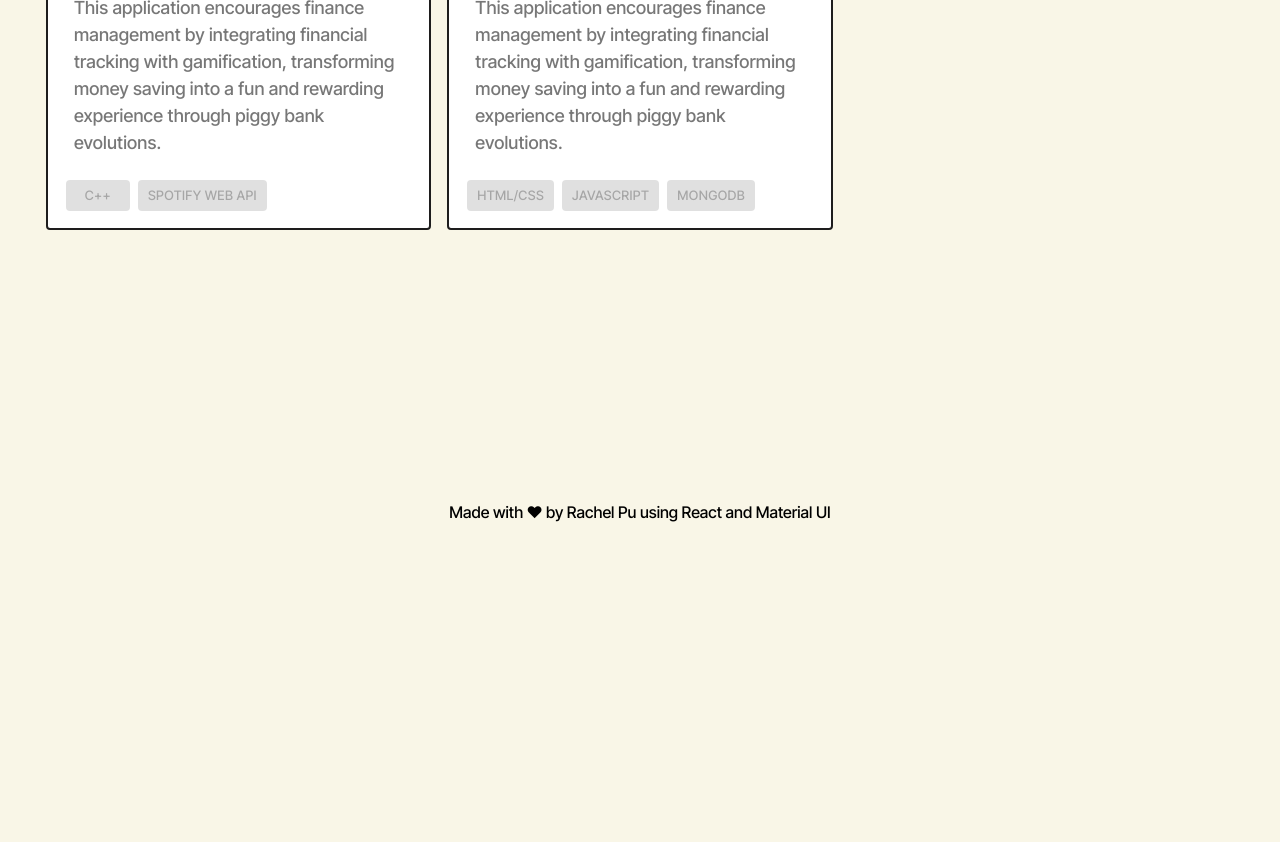
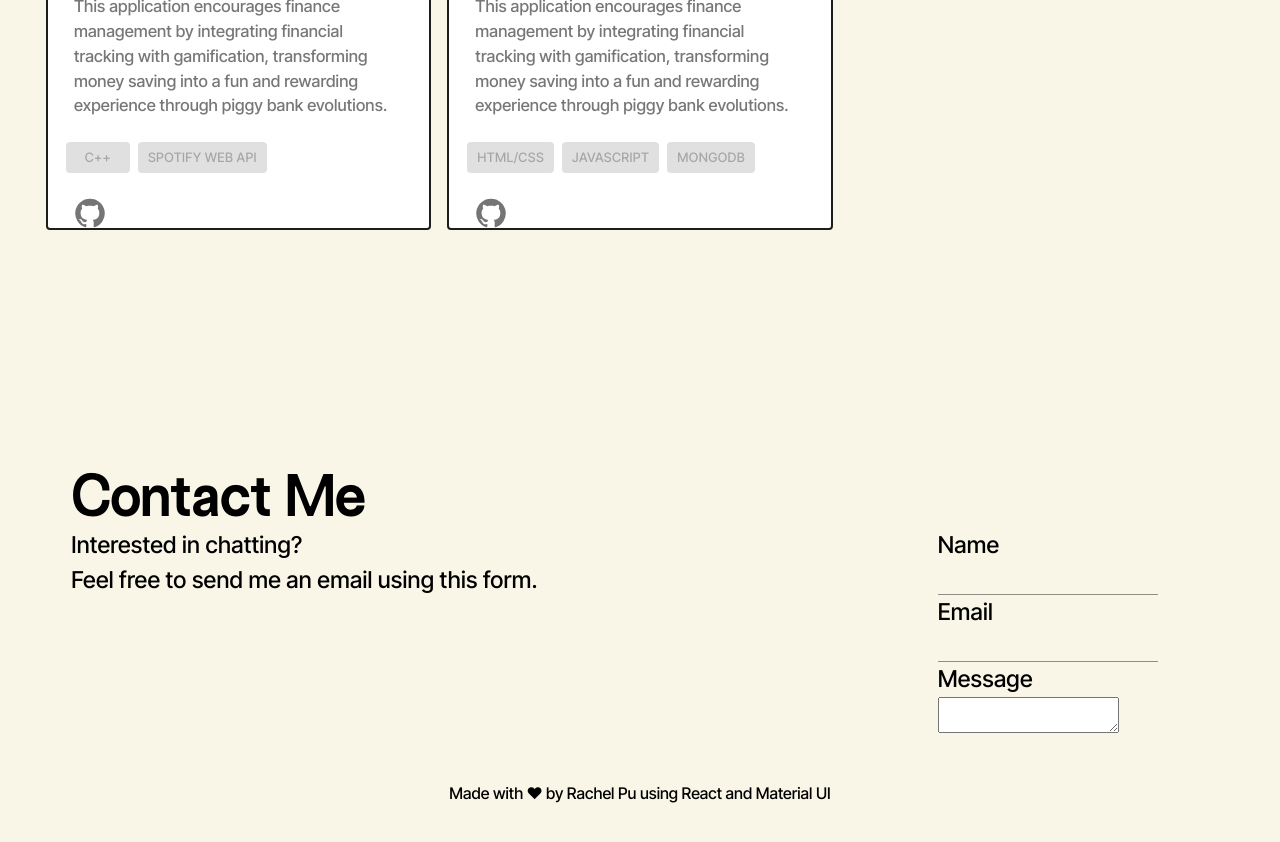
Before and after one commit to rachel-pu/rachel-pu-portfolio, a React (Create React App) app: page /#/ in a window 1280 px wide. Shown: the part 3940-4782 px from the top of the page. Before the commit the page ends 4516 px from the top, so only its background shows below. Built offline with nearby package versions, Linux system fonts and the light colour scheme.

Commit message:
contact page added

```diff
--- a/package.json
+++ b/package.json
@@ -3,8 +3,6 @@
   "version": "0.1.0",
   "private": true,
   "dependencies": {
-    "@emotion/react": "^11.13.0",
-    "@emotion/styled": "^11.13.0",
     "@mui/icons-material": "^5.16.7",
     "@mui/material": "^5.16.7",
     "@testing-library/jest-dom": "^5.17.0",
--- a/src/css/Contact.css
+++ b/src/css/Contact.css
@@ -0,0 +1,15 @@
+.contact-page {
+    padding-left: 5%;
+    padding-right: 5%;
+}
+
+.contact-description{
+    font-size: 1.45rem !important;
+    margin-top: 5%;
+    font-family: InterTight-Medium !important;
+}
+
+.label{
+    font-size: 1.45rem !important;
+    font-family: InterTight-Medium !important;
+}
--- a/src/css/Projects.css
+++ b/src/css/Projects.css
@@ -15,7 +15,7 @@
 }
 
 .project-description{
-    font-size: 18px !important;
+    font-size: 16.5px !important;
     font-family: InterTight-Medium !important;
     color: rgba(61, 61, 61, 0.7);
 }
--- a/src/pages/Contact.js
+++ b/src/pages/Contact.js
@@ -1,10 +1,39 @@
 import React from 'react';
+import {Box, Typography, Grid, Input} from "@mui/material";
+import '../css/Contact.css';
 
 function Contact(){
     return (
-        <div className="contact-page" id="contact">
-
-        </div>
+        <Box className="contact-page" id="contact">
+            <Typography variant="h2" sx={{fontFamily:'Liga-Sans-Bold'}}>Contact Me</Typography>
+            {/* main contact grid*/}
+            <Grid container spacing={50}>
+                {/* contact description */}
+                <Grid item>
+                    <Typography className="contact-description">Interested in chatting?<br/>
+                        Feel free to send me an email using this form.
+                    </Typography>
+                </Grid>
+                {/* contact form grid */}
+                <Grid item>
+                    {/* grid for individual contact stuff */}
+                    <Grid>
+                        <Grid item>
+                            <Typography className="label">Name</Typography>
+                            <Input variant="outlined"/>
+                        </Grid>
+                        <Grid item>
+                            <Typography className="label">Email</Typography>
+                            <Input/>
+                        </Grid>
+                        <Grid item>
+                            <Typography className="label">Message</Typography>
+                            <textarea/>
+                        </Grid>
+                    </Grid>
+                </Grid>
+            </Grid>
+        </Box>
     );
 
 }
--- a/src/pages/Experience.js
+++ b/src/pages/Experience.js
@@ -7,7 +7,7 @@ import experienceList from '../json/ExperienceJSON.json';
 
 function Experience() {
     return (
-        <div className="experience-page" id="experience">
+        <Box className="experience-page" id="experience">
             <Typography variant='h2' sx={{fontFamily:'Liga-Sans-Bold', textAlign: 'center'}}>Experience</Typography>
             <VerticalTimeline
                 className = "timeline"
@@ -45,7 +45,7 @@ function Experience() {
                 ))}
 
             </VerticalTimeline>
-        </div>
+        </Box>
     );
 }
 
--- a/src/pages/Header.js
+++ b/src/pages/Header.js
@@ -45,7 +45,6 @@ function Header(){
                     <MenuItem onClick={closeMenu} component={HashLink} to='#about' sx={{ fontFamily: 'InterTight-Medium', textTransform: 'none' }}>About</MenuItem>
                     <MenuItem onClick={closeMenu} component={HashLink} to='#experience' sx={{ fontFamily: 'InterTight-Medium', textTransform: 'none' }}>Experience</MenuItem>
                     <MenuItem onClick={closeMenu} component={HashLink} to='#projects' sx={{ fontFamily: 'InterTight-Medium', textTransform: 'none' }}>Projects</MenuItem>
-                    {/*<MenuItem onClick={closeMenu} component={HashLink} to='#extracurriculars' sx={{ fontFamily: 'InterTight-Medium', textTransform: 'none' }}>Extracurriculars</MenuItem>*/}
                     <MenuItem onClick={closeMenu} component={HashLink} to='#contact' sx={{ fontFamily: 'InterTight-Medium', textTransform: 'none' }}>Contact</MenuItem>
                 </Menu>
 
```
Also changed, not shown: 1 other file (tests, documents, lock files or other folders).
